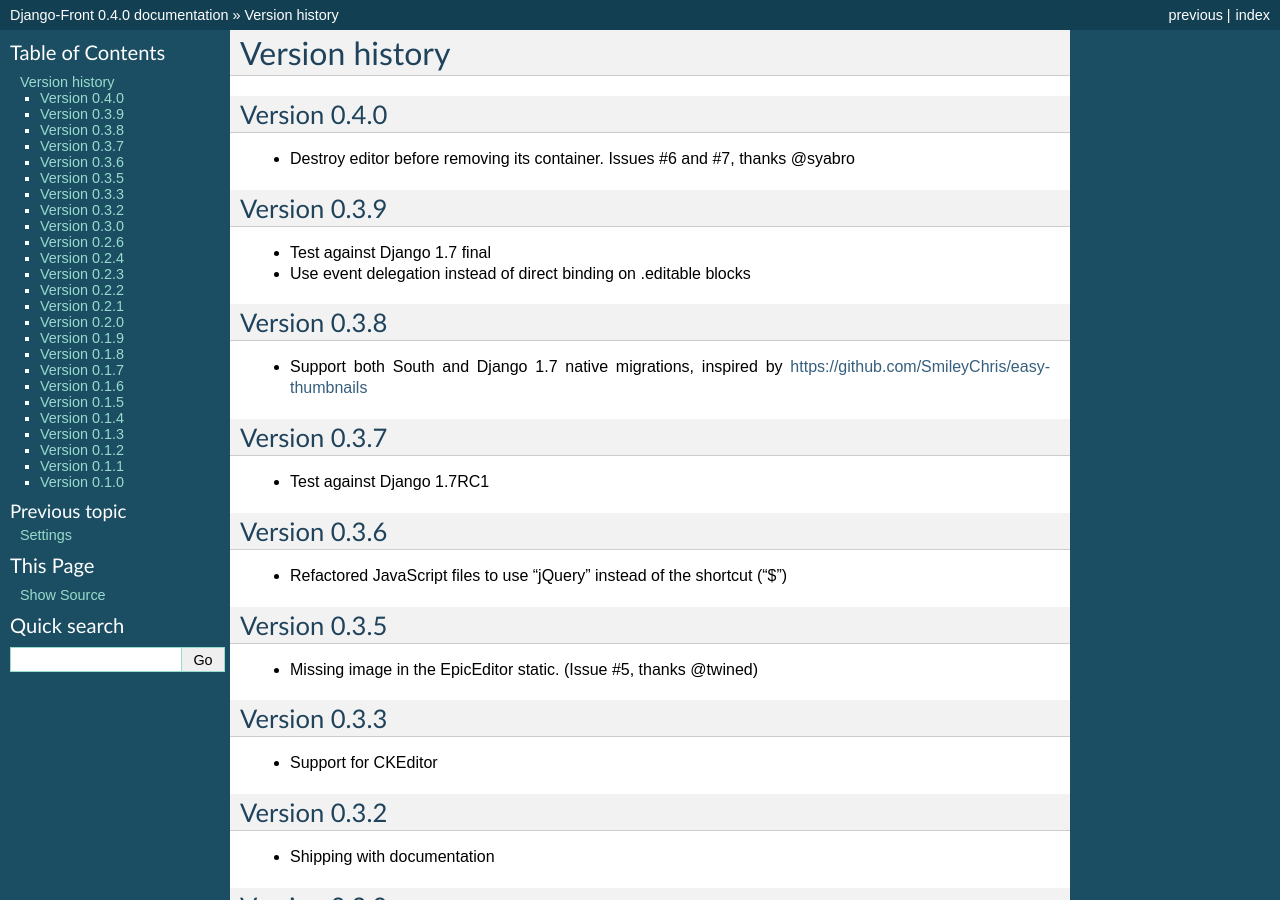
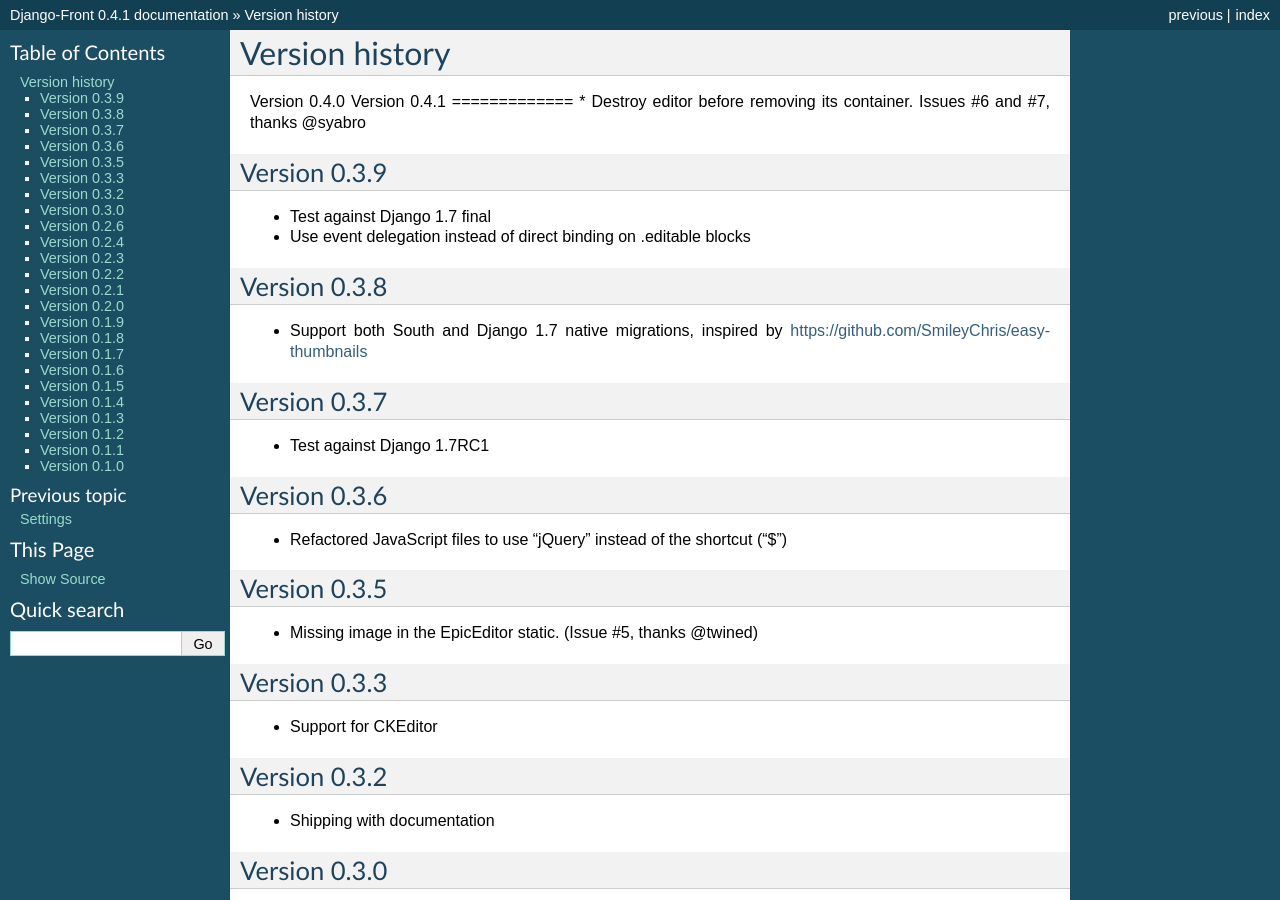
Before and after one commit to mbi/django-front, a Sphinx documentation site: the page built from docs/changes.rst, in a window 1280 px wide and 900 px high. Built offline with Sphinx 7.4.7, drawn with Linux system fonts in a browser that asks for light colours; some of the changed text lies outside the part shown.

Commit message:
version bump

```diff
--- a/docs/changes.rst
+++ b/docs/changes.rst
@@ -2,6 +2,7 @@ Version history
 ###############
 
 Version 0.4.0
+Version 0.4.1
 =============
 * Destroy editor before removing its container. Issues #6 and #7, thanks @syabro
 
--- a/docs/conf.py
+++ b/docs/conf.py
@@ -54,7 +54,7 @@ copyright = '2013-2014, Marco Bonetti'
 # built documents.
 #
 # The short X.Y version.
-version = '0.4.0'
+version = '0.4.1'
 # The full version, including alpha/beta/rc tags.
 release = version
 
--- a/setup.py
+++ b/setup.py
@@ -1,7 +1,7 @@
 from setuptools import setup, find_packages
 setup(
     name='django-front',
-    version='0.4.0',
+    version='0.4.1',
     description='A Django application to allow of front-end editing',
     author='Marco Bonetti',
     author_email='mbonetti@gmail.com',
```
